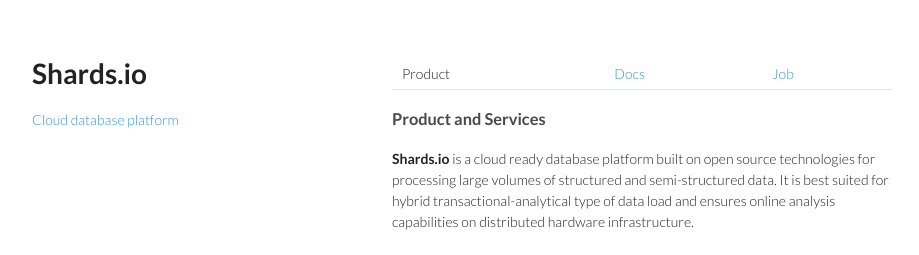
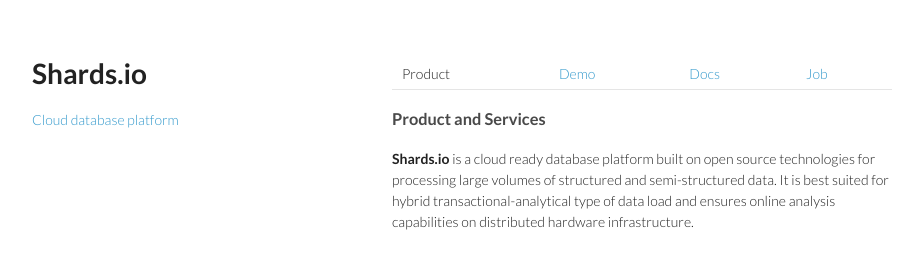
Before and after one commit to shardsio/shardsio.github.io, a Jekyll site: the page built from index.md, in a window 1280 px wide. Shown: the top 255 px of the page, without its empty margins (178-1097 px from the left). Built offline with Jekyll 4.4.1, drawn with Linux system fonts in a browser that asks for light colours; Markdown is read by kramdown in place of the engine named in the settings.

Commit message:
Revert "demo removed"
This reverts commit dffbe60b86767f2fab3731dd97e0f1429228a3f1.

```diff
--- a/_layouts/accepted.html
+++ b/_layouts/accepted.html
@@ -27,6 +27,7 @@
       <table>
       <tr>
       <td><a href="/index.html">Product</a></td>
+      <td><a href="/demo.html">Demo</a></td>
       <td><a href="/doc.html">Docs</a></td>
       <td><a href="/job.html">Job</a></td>
       </tr>
--- a/_layouts/doc.html
+++ b/_layouts/doc.html
@@ -27,6 +27,7 @@
       <table>
       <tr>
       <td><a href="/index.html">Product</a></td>
+      <td><a href="/demo.html">Demo</a></td>
       <td>Docs</td>
       <td><a href="/job.html">Job</a></td>
       </tr>
--- a/_layouts/index.html
+++ b/_layouts/index.html
@@ -27,6 +27,7 @@
       <table>
       <tr>
       <td>Product</td>
+      <td><a href="/demo.html">Demo</a></td>
       <td><a href="/doc.html">Docs</a></td>
       <td><a href="/job.html">Job</a></td>
       </tr>
--- a/_layouts/job.html
+++ b/_layouts/job.html
@@ -27,6 +27,7 @@
       <table>
       <tr>
       <td><a href="/index.html">Product</a></td>
+      <td><a href="/demo.html">Demo</a></td>
       <td><a href="/doc.html">Docs</a></td>
       <td>Job</td>
       </tr>
```
